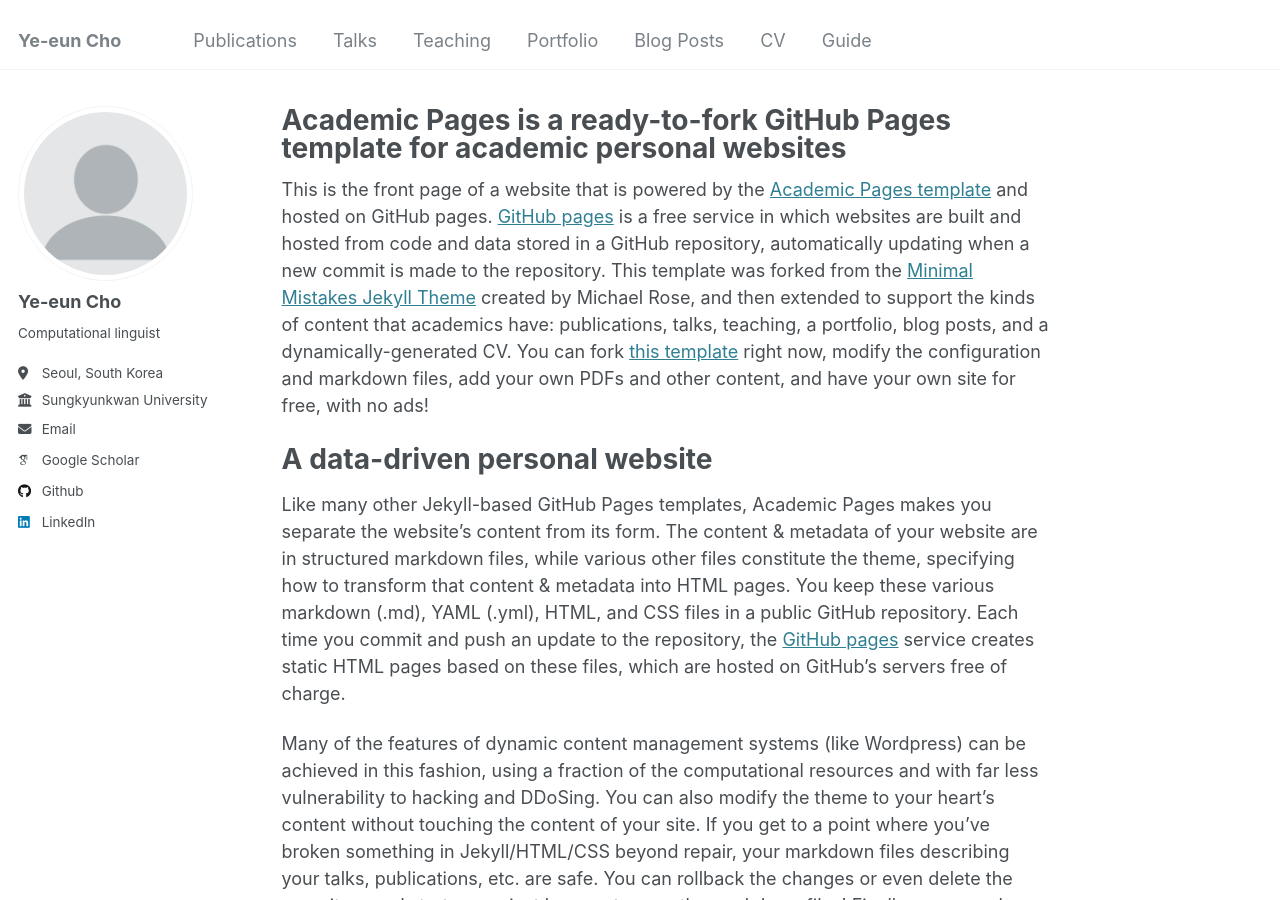
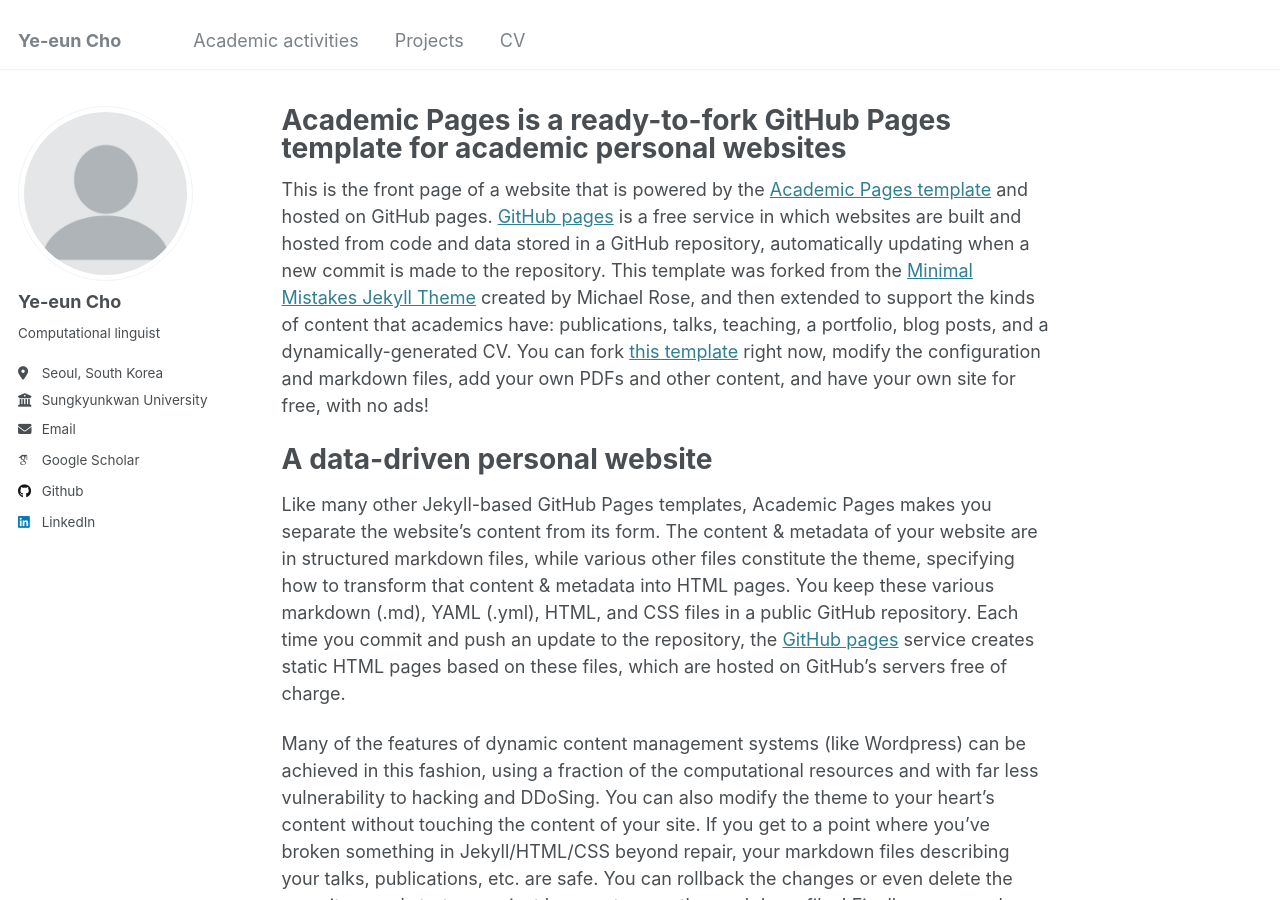
Before and after one commit to joyennn/joyennn, a Jekyll site: the page built from _pages/about.md, in a window 1280 px wide and 900 px high. Built offline with Jekyll 4.4.1, drawn with Linux system fonts in a browser that asks for light colours; some web fonts are replaced.

Commit message:
Update1 navigation.yml

```diff
--- a/_data/navigation.yml
+++ b/_data/navigation.yml
@@ -5,23 +5,23 @@
 # prevent it from being included in the site.
 
 main:
-  - title: "Publications"
-    url: /publications/
+  - title: "Academic activities"
+    url: /Academic activities/
 
-  - title: "Talks"
-    url: /talks/
+  # - title: "Projects"
+  #   url: /projects/
 
-  - title: "Teaching"
-    url: /teaching/
+  # - title: "Teaching"
+  #   url: /teaching/
 
-  - title: "Portfolio"
-    url: /portfolio/
+  - title: "Projects"
+    url: /projects/
 
-  - title: "Blog Posts"
-    url: /year-archive/
+  # - title: "Blog Posts"
+  #   url: /year-archive/
 
   - title: "CV"
     url: /cv/
 
-  - title: "Guide"
-    url: /markdown/
+  # - title: "Guide"
+  #   url: /markdown/
```
